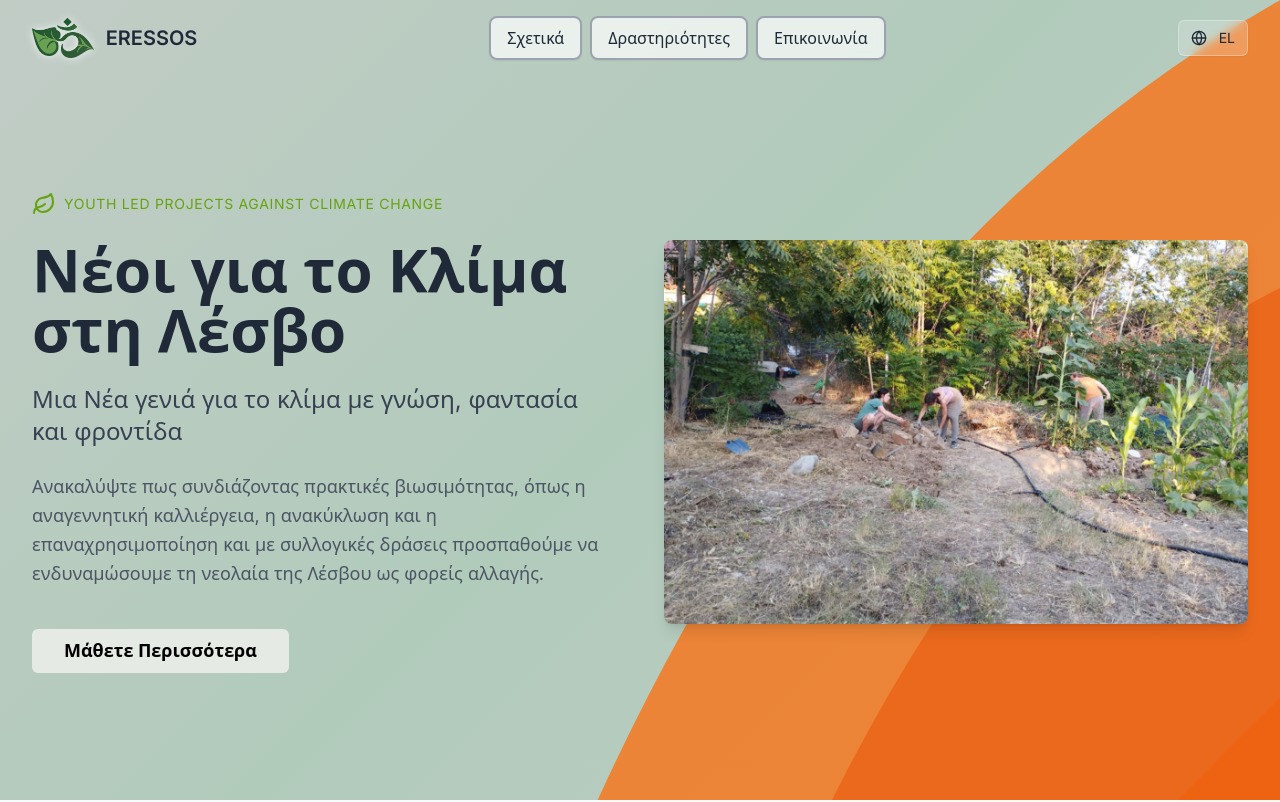
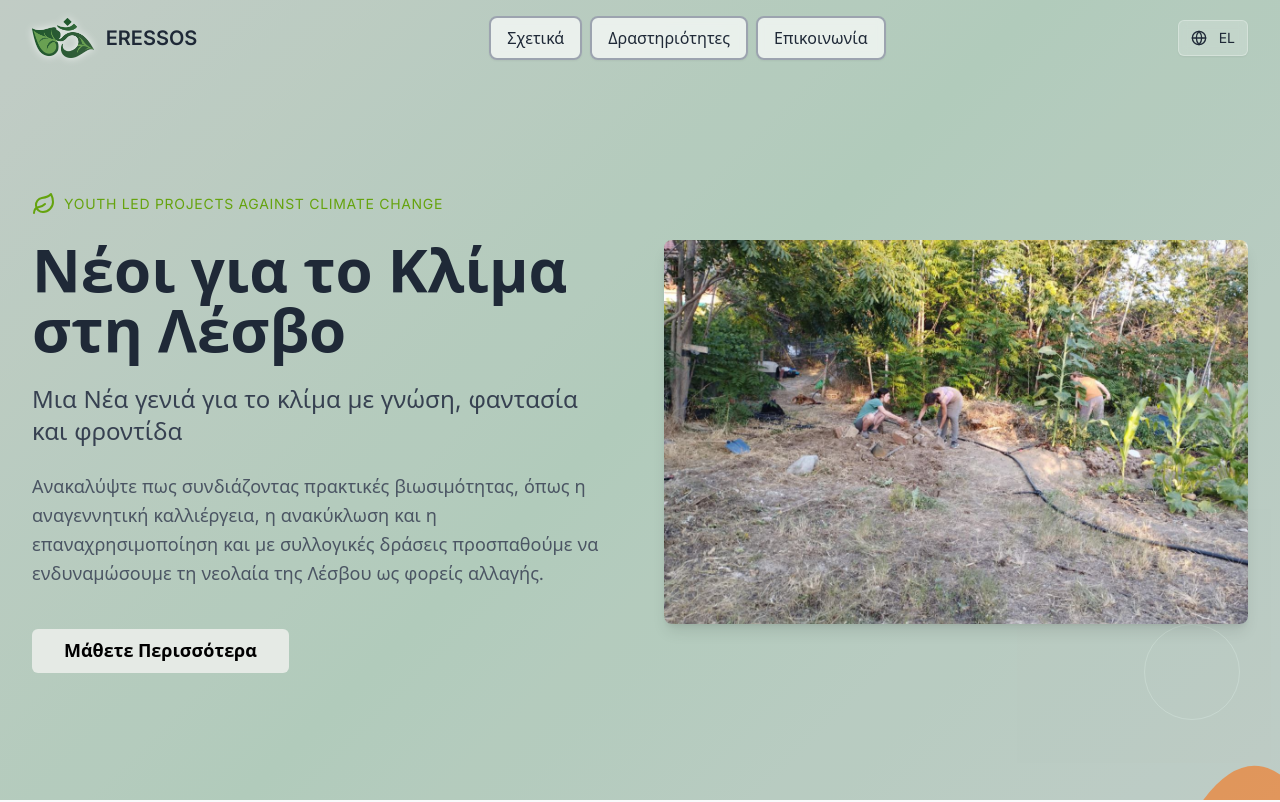
Before and after one commit to powerlovercoding/om-erresos-permaculture-web, a React (Vite) app: page / in a window 1280 px wide. Shown: the top 802 px of the page. Built offline with nearby package versions, Linux system fonts and the light colour scheme.

Commit message:
Fix: Hero section background effect
The previous change to the hero section background effect did not produce the desired result. This commit attempts to fix the issue.

```diff
--- a/src/components/HeroSection.tsx
+++ b/src/components/HeroSection.tsx
@@ -1,3 +1,4 @@
+
 import React from 'react';
 import { Leaf } from 'lucide-react';
 import { Button } from '@/components/ui/button';
@@ -19,38 +20,20 @@ const HeroSection = () => {
   return <section className="min-h-screen flex flex-col items-center justify-center pt-16 hero-gradient text-white relative overflow-hidden">
       {/* Background decorative elements */}
       <div className="absolute inset-0 opacity-20 bg-zinc-950">
-
         <div className="absolute bottom-20 right-10 w-24 h-24 border border-gray-300/30 rounded-full"></div>
         <div className="absolute top-1/3 right-1/4 w-16 h-16 border border-gray-300/30 rounded-full"></div>
       </div>
 
-      {/* Small curved orange accent in bottom right corner */}
-      <div
-        className="absolute bottom-0 right-0 w-64 h-64 pointer-events-none"
-        style={{
-          background: 'radial-gradient(ellipse at bottom right, #f97316 0%, #f97316 30%, transparent 70%)',
-          clipPath: 'polygon(60% 100%, 100% 100%, 100% 60%)',
-          opacity: 0.8
-        }}
-      ></div>
-
-      {/* Orange curved background effect - matching the screenshot */}
-      <div className="absolute bottom-0 right-0 w-full h-full pointer-events-none">
-        <svg viewBox="0 0 100 100" className="absolute bottom-0 right-0 w-2/3 h-full" preserveAspectRatio="none">
+      {/* Small wave in bottom right corner */}
+      <div className="absolute bottom-0 right-0 w-48 h-32 pointer-events-none">
+        <svg
+          viewBox="0 0 200 100"
+          className="w-full h-full"
+          preserveAspectRatio="none"
+        >
           <path
-            d="M20 100 Q50 30 100 0 L100 100 Z"
+            d="M120 100 Q160 60 200 80 L200 100 Z"
             fill="#f97316"
-            opacity="0.8"
-          />
-        </svg>
-      </div>
-
-      {/* Additional curved layer for more depth */}
-      <div className="absolute bottom-0 right-0 w-full h-full pointer-events-none">
-        <svg viewBox="0 0 100 100" className="absolute bottom-0 right-0 w-1/2 h-4/5" preserveAspectRatio="none">
-          <path
-            d="M30 100 Q60 40 100 20 L100 100 Z"
-            fill="#ea580c"
             opacity="0.6"
           />
         </svg>
```
